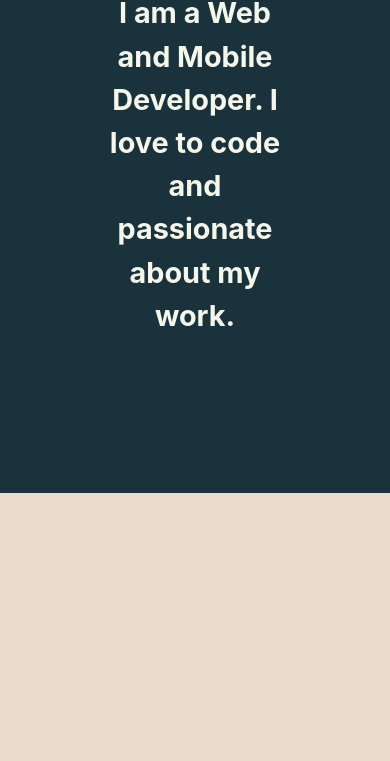
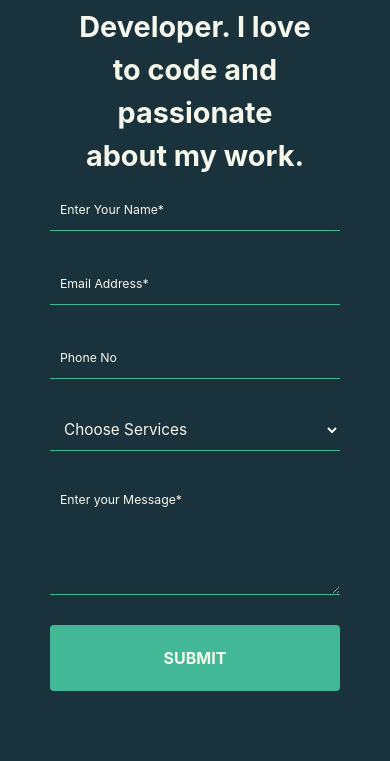
Before and after one commit to jagtarkhinda/projects, a plain HTML site: page docs/index.html in a window 390 px wide. Shown: the part 3078-3839 px from the top of the page. Before the commit the page ends 3571 px from the top, so only its background shows below. Drawn offline with nearby package versions, Linux system fonts and the light colour scheme.

Commit message:
contact form layout done

```diff
--- a/docs/index.html
+++ b/docs/index.html
@@ -238,7 +238,9 @@
         <!-- END THIRD COMPONENT -->
 
         <!--FORTH COMPONENT-->
-        <div class="forthcomp" id="contact">
+
+        <form class="forthcomp" id="contact">
+
                 <div class="tr1">
                         <div class="o">LET'S TALK</div>
                 </div>
@@ -250,15 +252,34 @@
                                 I am a Web and Mobile Developer. I love
                                 to code and passionate about my work.</div>
                 </div>
+                <div class="tr3 flx">
+                         <input class="name sm" type="text" placeholder="Enter Your Name*" onfocus="this.placeholder=''" onblur="this.placeholder='Enter Your Name*'">
+                </div>
+                <div class="tr4 flx">
+                        <input class="mail sm" type="text" placeholder="Email Address*" onfocus="this.placeholder=''" onblur="this.placeholder='Email Address*'">
+                </div>
+                <div class="tr5 flx">
+                        <input class="phno sm" type="number" placeholder="Phone No" onfocus="this.placeholder=''" onblur="this.placeholder='Phone No*'">
+                </div>
+                <div class="tr6 flx">
+                                <select class="select sm" name="service">
+                                                <option>Choose Services</option>
+                                                <option>Mobile App</option>
+                                                <option>Website</option>
+                                                <option>Game Development</option>
+                                                <option>Programming</option>
+                                                </select>
+                </div>
+                <div class="tr7 flx">
+                        <textarea class="msg sm" rows="4" placeholder="Enter your Message*" onfocus="this.placeholder=''" onblur="this.placeholder='Enter your Message*'"></textarea>
+                </div>
+                <div class="tr8 flx">
+                        <input class="btn" type="button" value="SUBMIT">
+                </div>
 
-                <!-- <div class="tr3 flx"><div class="bg">Feel Free to talk to me in <span>ENGLISH</span>
-                        <span>PUNJABI</span> OR
-                        <span>HINDI</span></div>
-                </div> -->
-                <div class="tr4 flx"></div>
-                <div class="tr5 flx"></div>
-                <div class="tr6 flx"></div>
                 <!--END FORTH COMPONENT-->
+
+        </form>
 
         <!-- UP ARROW -->
         <div class="uparrow" id="uparrow"><img src="https://img.icons8.com/nolan/64/000000/sort-up--v2.png">
--- a/docs/style.css
+++ b/docs/style.css
@@ -457,7 +457,8 @@ width: max-content;
     display: grid;
     grid-template-columns: repeat(12, 1fr);
     grid-template-rows: repeat(5, -webkit-max-content);
-    grid-template-rows: repeat(5, max-content);
+    grid-template-rows: repeat(10, -webkit-max-content);
+    grid-template-rows: repeat(10, max-content);
     -webkit-column-gap: 10px;
             column-gap: 10px;
     row-gap: 10px;
@@ -491,19 +492,39 @@ width: max-content;
  }
 
 .tr2{
-    /* position: relative; */
-    /* display: block; */
-    padding: 30px;
-    padding-left: 25px;
-    padding-right: 25px;
     font-size: 1.5em;
     font-weight: bolder;
     color:#F6F7EB;
-    /* color: rgba(25, 50, 60, 1); */
-    /* background-color: #F6F7EB; */
     grid-column: 2/12;
-    grid-row: 2/ 5;
+    grid-row: 2/ 3;
 }
+
+.tr3{
+    grid-column: 5/9;
+    grid-row: 3/ 4;
+}
+.tr4{
+    grid-column: 5/9;
+    grid-row: 4/ 5;
+}
+
+.tr5{
+    grid-column: 5/9;
+    grid-row: 5/ 6;
+}
+.tr6{
+    grid-column: 5/9;
+    grid-row: 6/ 7;
+}
+.tr7{
+    grid-column: 5/9;
+    grid-row: 7/ 8;
+}
+.tr8{
+    grid-column: 5/9;
+    grid-row: 8/ 9;
+}
+
 .bio{
      /* display: block;  */
      /* position: absolute;
@@ -532,24 +553,68 @@ width: max-content;
     width: fit-content;
 } */
 
-.tr4{
-    padding: 30px;
-    font-size: 1.5em;
-    text-align: left;
-    grid-column: 6/11;
-    grid-row: 4/5;
-}
-.tr5{
-    padding: 30px;
-    font-size: 1.5em;
-    text-align: left;
-    grid-row: 5/6;
-    grid-column: 6/11;
-}
 
 
 
 /*********END FORTH ELEMENT**********/
+
+/*********FORM ELEMENT**********/
+.sm{
+    padding: 20px;
+    font-size: 0.8em;
+    margin-bottom: 20px;
+    color:rgba(246, 247, 235, 1);
+    background-color: rgba(25, 50, 60, 1);
+    /* background-color: rgba(246, 247, 235, 0.9); */
+    border-bottom: 1px solid #42B896;
+    border-left: none;
+    border-right: none;
+    border-top: none;
+}
+::-webkit-input-placeholder{
+    font-size: 0.8em;
+    color: rgba(246, 247, 235, 1);
+}
+:-ms-input-placeholder{
+    font-size: 0.8em;
+    color: rgba(246, 247, 235, 1);
+}
+::-ms-input-placeholder{
+    font-size: 0.8em;
+    color: rgba(246, 247, 235, 1);
+}
+::placeholder{
+    font-size: 0.8em;
+    color: rgba(246, 247, 235, 1);
+}
+.select{
+    font-size: 0.8em;
+    color: rgba(246, 247, 235, 1);
+}
+
+.select:focus{
+     color: black;
+}
+
+.sm:focus{
+    outline:none;
+    background-color: rgba(246, 247, 235, 1);
+    color: #000000;
+}
+.tr8 .btn{
+    padding: 20px;
+    font-weight: bolder;
+    color: rgba(246, 247, 235, 1);
+    background-color: #42B896;
+    transition: background-color 0.2s ease-out;
+    transition: color 0.2s ease-out;
+}
+
+.btn:hover{
+    background-color: rgba(246, 247, 235, 1);
+    color: #42B896;
+}
+/*********END FORM ELEMENT**********/
 
 /*=========================
 ===MEDIA QUERIES===
@@ -602,6 +667,37 @@ width: max-content;
         font-weight: 500;
     }
 
+    /*********FORTH COMP**********/
+    .forthcomp{
+        height: auto;
+    }
+
+.tr3{
+    grid-column: 4/10;
+    grid-row: 3/ 4;
+}
+.tr4{
+    grid-column: 4/10;
+    grid-row: 4/ 5;
+}
+
+.tr5{
+    grid-column: 4/10;
+    grid-row: 5/ 6;
+}
+.tr6{
+    grid-column: 4/10;
+    grid-row: 6/ 7;
+}
+.tr7{
+    grid-column: 4/10;
+    grid-row: 7/ 8;
+}
+.tr8{
+    grid-column: 4/10;
+    grid-row: 8/ 9;
+}
+    /*********END FORTH COMP**********/
 
  }
 
@@ -799,11 +895,20 @@ width: max-content;
      .mainnavsmall{
          background-color: #333;
          overflow: hidden;
+         display: -webkit-box;
+         display: -ms-flexbox;
          display: flex;
-         flex-direction: column;
+         -webkit-box-orient: vertical;
+         -webkit-box-direction: normal;
+             -ms-flex-direction: column;
+                 flex-direction: column;
          position: fixed;
-         justify-content: space-evenly;
-        align-items: center;
+         -webkit-box-pack: space-evenly;
+             -ms-flex-pack: space-evenly;
+                 justify-content: space-evenly;
+        -webkit-box-align: center;
+            -ms-flex-align: center;
+                align-items: center;
         text-align: left;
          top: 0;
          bottom: 0;
@@ -880,6 +985,35 @@ width: max-content;
     }
 
 /*********END FIRST ELEMENT**********/
+/*********FORTH COMP**********/
+.sm{
+    padding: 10px;
+    margin-bottom: 20px;
+}
+.tr3{
+    grid-column: 1/13;
+    grid-row: 3/ 4;
+}
+.tr4{
+    grid-column: 1/13;
+    grid-row: 4/ 5;
+}
 
+.tr5{
+    grid-column: 1/13;
+    grid-row: 5/ 6;
+}
+.tr6{
+    grid-column: 1/13;
+    grid-row: 6/ 7;
+}
+.tr7{
+    grid-column: 1/13;
+    grid-row: 7/ 8;
+}
+.tr8{
+    grid-column: 1/13;
+    grid-row: 8/ 9;
+}
  }
 /*END MEDIA QUERIES*/
```
Lines whose indentation alone changed are shown as unchanged.
